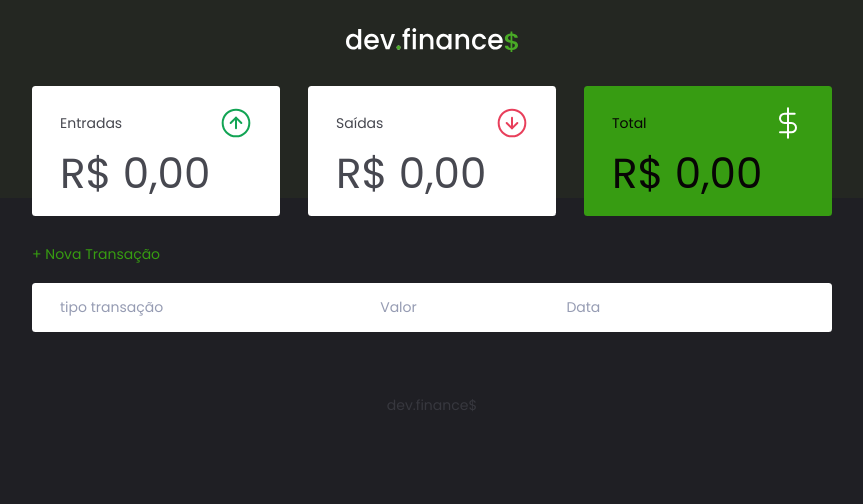
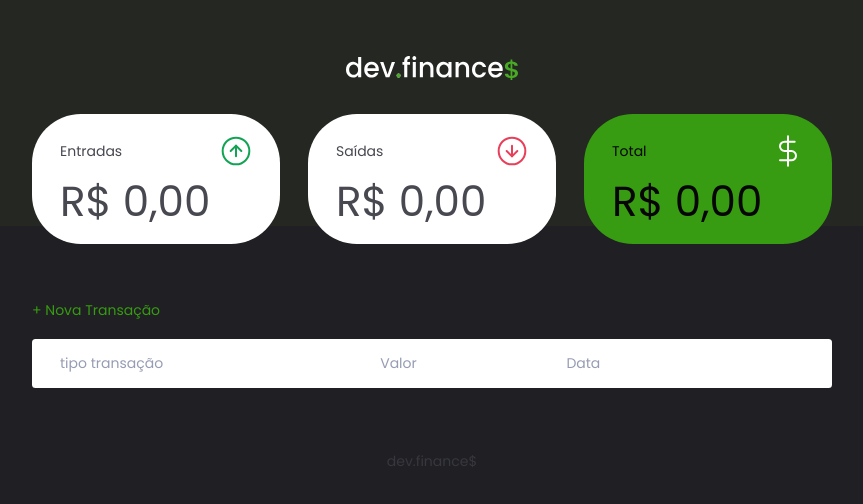
Before and after one commit to GuilhermeTurato/dw1a3, a plain HTML site: page atividade/trabalhodev/index.html in a window 1280 px wide. Shown: the whole page, without its empty margins (208-1071 px from the left). Drawn offline with Linux system fonts and the light colour scheme.

Commit message:
Add files via upload

```diff
--- a/atividade/trabalhodev/style.css
+++ b/atividade/trabalhodev/style.css
@@ -104,7 +104,7 @@ button:hover {
 /* Header ===================== */
 header {
     background: #242722;
-    padding: 2rem 0 10rem;
+    padding: 4rem 0 10rem;
     text-align: center;
 }
 
@@ -127,9 +127,9 @@ header {
 .card {
     background: white;
     padding: 1.5rem 2rem;
-    border-radius: 0.25rem;
+    border-radius: 3.5rem;
 
-    margin-bottom: 2rem;
+    margin-bottom: 4rem;
 
     color: var(--dark-blue);
 }
```
